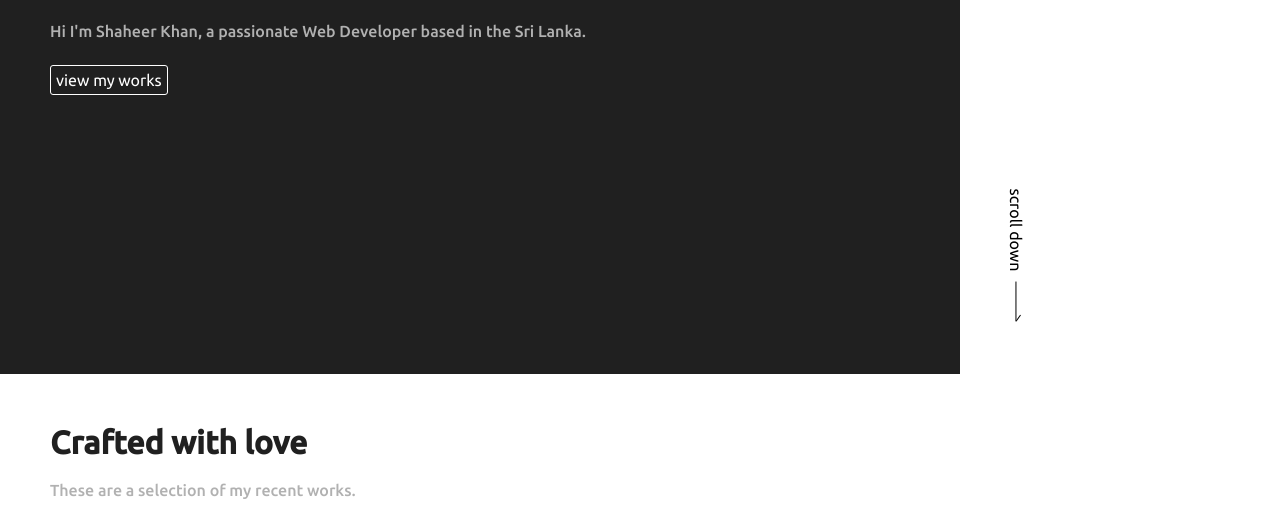
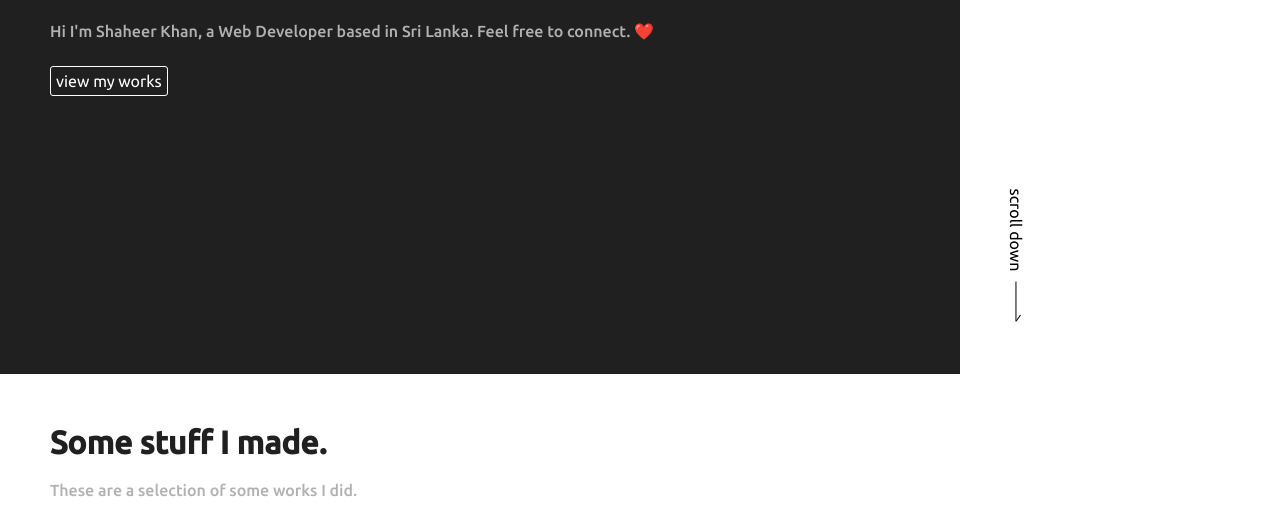
Before and after one commit to shahirk48/dev-portf, a plain HTML site: page index.html in a window 1280 px wide. Shown: the part 426-952 px from the top of the page. Drawn offline with nearby package versions, Linux system fonts and the light colour scheme; a web font is replaced by a local one.

Commit message:
Update index.html
Motto changed

```diff
--- a/index.html
+++ b/index.html
@@ -71,8 +71,8 @@
               </div>
             </div>
             <div class="header-sub sub-text">
-              Hi I'm Shaheer Khan, a passionate Web Developer based in the Sri
-              Lanka.
+              Hi I'm Shaheer Khan, a Web Developer based in Sri
+              Lanka. Feel free to connect. ❤️
             </div>
             <div class="header-link">
               <a href="#works">view my works </a>
@@ -91,10 +91,10 @@
     <div id="works" class="works-section">
       <div class="works-header">
         <div class="reveal-work-header">
-          <h1 class="work-head-title-text">Crafted with love</h1>
+          <h1 class="work-head-title-text">Some stuff I made.</h1>
         </div>
         <div class="sub-text work-head-sub">
-          These are a selection of my recent works.
+          These are a selection of some works I did.
         </div>
       </div>
 
```
